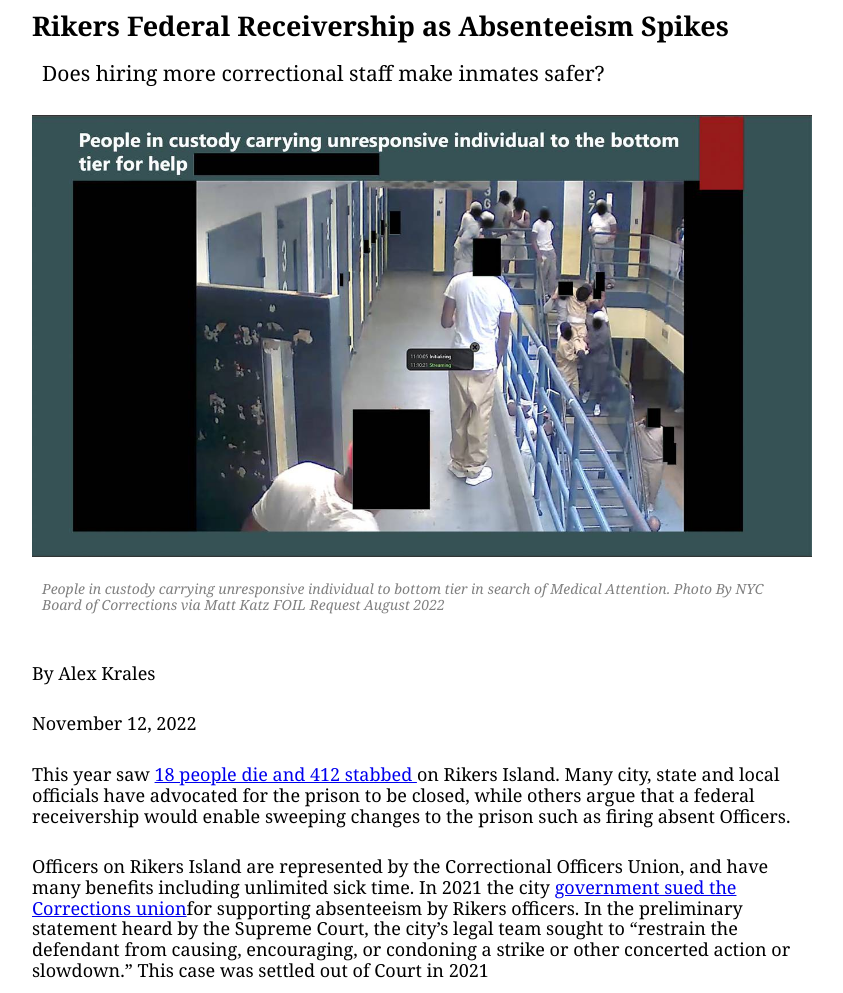
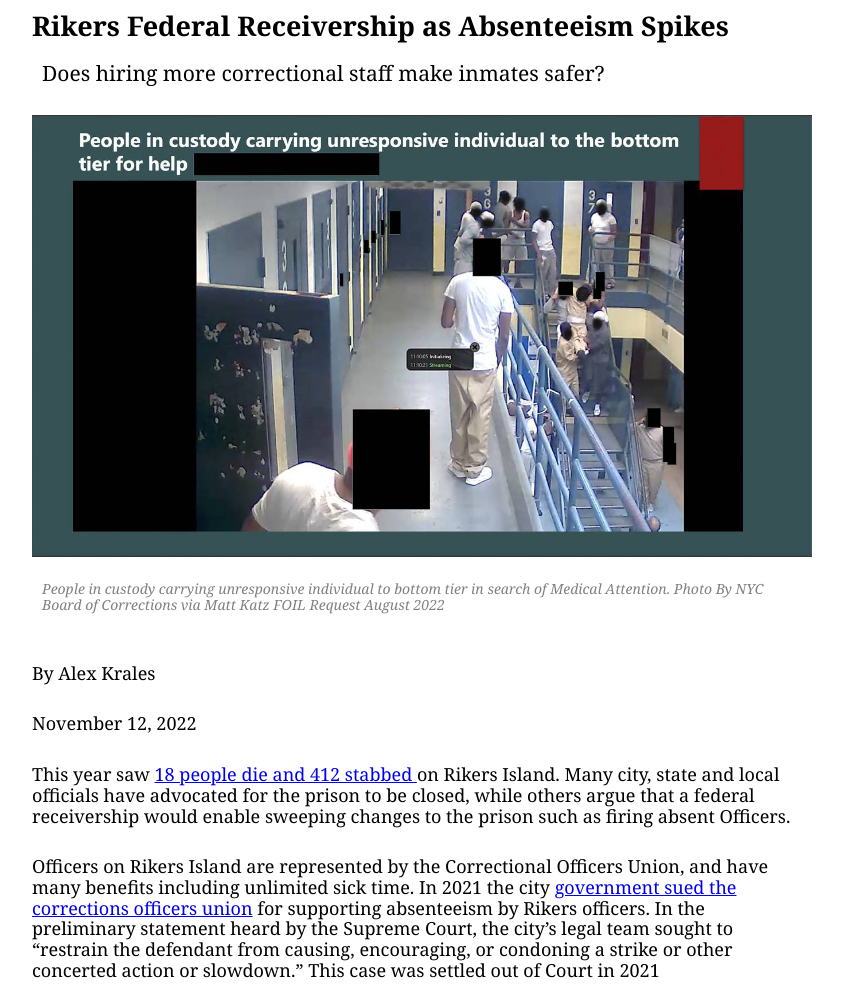
Before and after one commit to alexkrales/NYCDOCfailure, a plain HTML site: page index.html in a window 1280 px wide. Shown: the top 993 px of the page, without its empty margins (218-1061 px from the left). Drawn offline with nearby package versions, Linux system fonts and the light colour scheme.

Commit message:
Add files via upload

```diff
--- a/index.html
+++ b/index.html
@@ -23,7 +23,7 @@
 	<p> November 12, 2022 </p>
 	<p> This year saw <a href="https://comptroller.nyc.gov/services/for-the-public/department-of-correction-doc/dashboard/">18 people die and 412 stabbed </a> on Rikers Island. Many city, state and local officials have advocated for the prison to be closed, while others argue that a federal receivership would enable sweeping changes to the prison such as firing absent Officers.</p>
 
-<p>Officers on Rikers Island are represented by the Correctional Officers Union, and have many benefits including unlimited sick time. In 2021 the city <a href="https://iapps.courts.state.ny.us/nyscef/DocumentList?docketId=jKSAfGKrvytHky6gTS2drQ==&display=all&courtType=New%20York%20County%20Supreme%20Court&resultsPageNum=1">government sued the Corrections union</a>for supporting absenteeism by Rikers officers. In the preliminary statement heard by the Supreme Court, the city’s legal team sought to “restrain the defendant from causing, encouraging, or condoning a strike or other concerted action or slowdown.” This case was settled out of Court in 2021</p>
+<p>Officers on Rikers Island are represented by the Correctional Officers Union, and have many benefits including unlimited sick time. In 2021 the city <a href="https://iapps.courts.state.ny.us/nyscef/DocumentList?docketId=jKSAfGKrvytHky6gTS2drQ==&display=all&courtType=New%20York%20County%20Supreme%20Court&resultsPageNum=1">government sued the corrections officers union</a> for supporting absenteeism by Rikers officers. In the preliminary statement heard by the Supreme Court, the city’s legal team sought to “restrain the defendant from causing, encouraging, or condoning a strike or other concerted action or slowdown.” This case was settled out of Court in 2021</p>
 
 <p>Darren Mack spokesperson for <a href="https://fa.urbanjustice.org">Freedom Agenda</a>, an organization with the campaign to close the jail was formerly incarcerated on Rikers Island stated “The problem is there's this chronic absenteeism, which if you were to ask me, appears more to be like a worker's strike,” said Darren Mack, a spokesperson for Freedom Agenda.</p>
 
```
